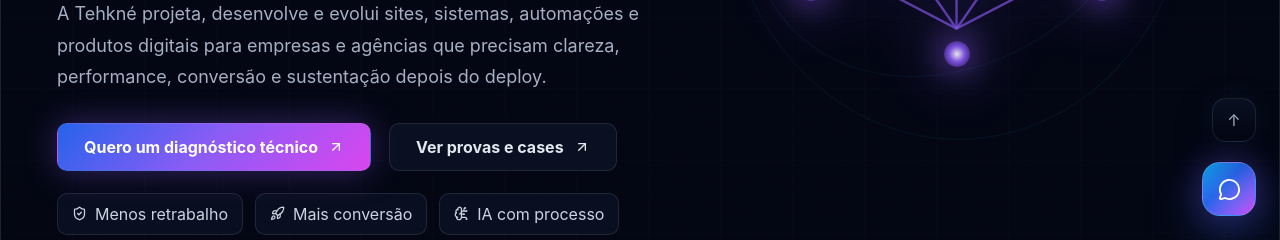
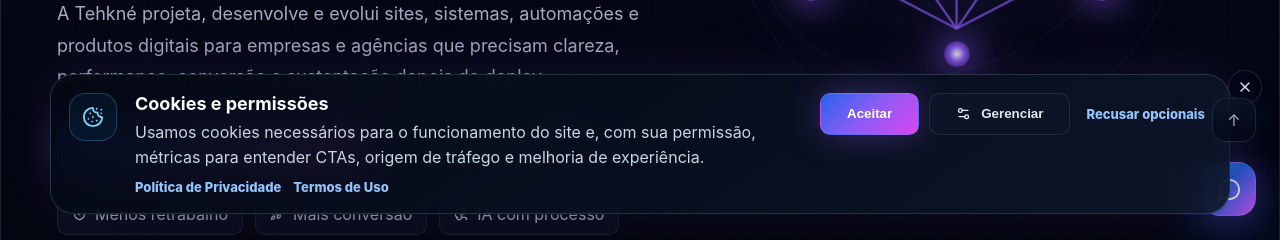
Before and after one commit to Tehkne-Solutions/tehkne-site, a Next.js app: page / in a window 1280 px wide. Shown: the part 560-800 px from the top of the page. Built offline with nearby package versions, Linux system fonts and the light colour scheme; no server answers.

Commit message:
feat(privacy): integrar banner de cookies no layout

```diff
--- a/app/layout.tsx
+++ b/app/layout.tsx
@@ -2,6 +2,7 @@ import type { Metadata } from 'next';
 import Script from 'next/script';
 import { Analytics } from '@vercel/analytics/next';
 import BackToTop from './components/BackToTop';
+import CookieConsent from './components/CookieConsent';
 import CTAAnalytics from './components/CTAAnalytics';
 import FloatingContactButton from './components/FloatingContactButton';
 import RuntimeTextUpgrades from './components/RuntimeTextUpgrades';
@@ -9,6 +10,7 @@ import SiteFooter from './components/SiteFooter';
 import SiteHeader from './components/SiteHeader';
 import './globals.css';
 import './contact.css';
+import './cookies.css';
 import './blog-generated-covers.css';
 
 const siteUrl = 'https://tehknesolutions.com.br';
@@ -44,7 +46,7 @@ const organizationJsonLd = {
     '@type': 'ContactPoint',
     contactType: 'sales',
     telephone: '+55 19 99893-0846',
-    availableLanguage: ['Portuguese', 'English']
+    availableLanguage: ['Portuguese', 'English', 'Spanish']
   }
 };
 
@@ -157,6 +159,7 @@ export default function RootLayout({ children }: Readonly<{ children: React.Reac
           <SiteFooter />
           <FloatingContactButton />
           <BackToTop />
+          <CookieConsent />
         </div>
         <Analytics />
       </body>
```
